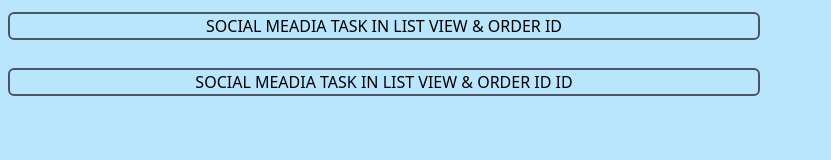
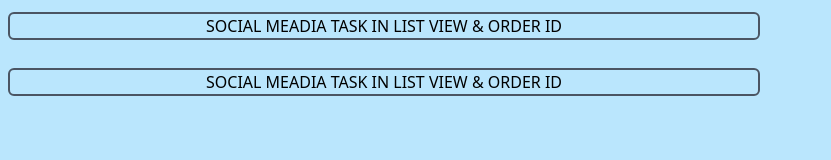
Before and after one commit to goldmaster631026/Telegram_mini_app, a React (Create React App) app: page /earncash in a window 1280 px wide. Shown: the part 444-604 px from the top of the page, without its empty margins (0-831 px from the left). Built offline with nearby package versions, Linux system fonts and the light colour scheme.

Commit message:
earncash

```diff
--- a/src/pages/earncash.js
+++ b/src/pages/earncash.js
@@ -48,7 +48,7 @@ const EarnCash = () => {
           <p>SOCIAL MEADIA TASK IN LIST VIEW & ORDER ID</p>
         </div>
         <div className="flex flex-col gap-3 mt-5 items-center border-2 border-gray-600 rounded-md">
-          <p>SOCIAL MEADIA TASK IN LIST VIEW & ORDER ID ID</p>
+          <p>SOCIAL MEADIA TASK IN LIST VIEW & ORDER ID</p>
         </div>
 
       </div>
```
